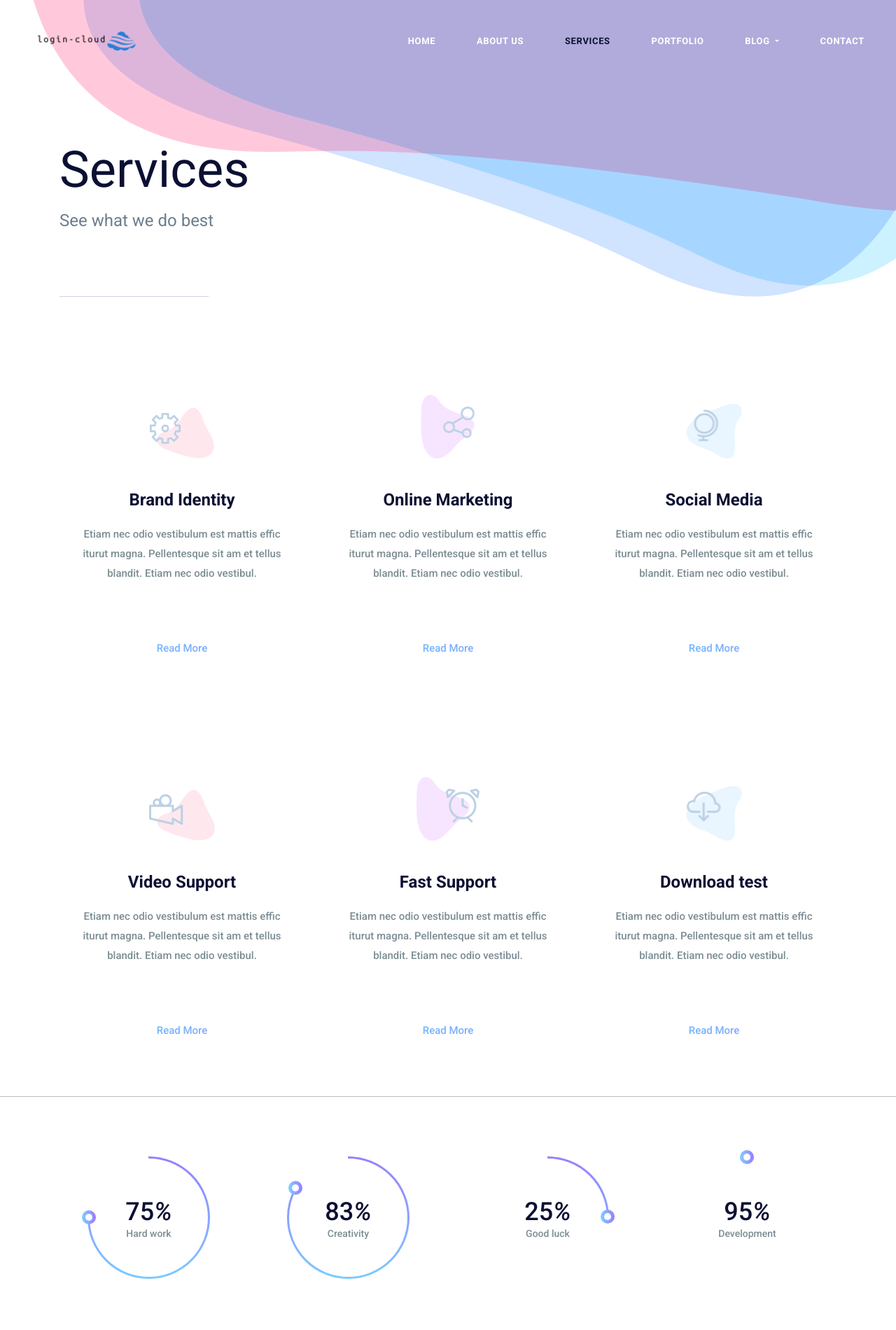
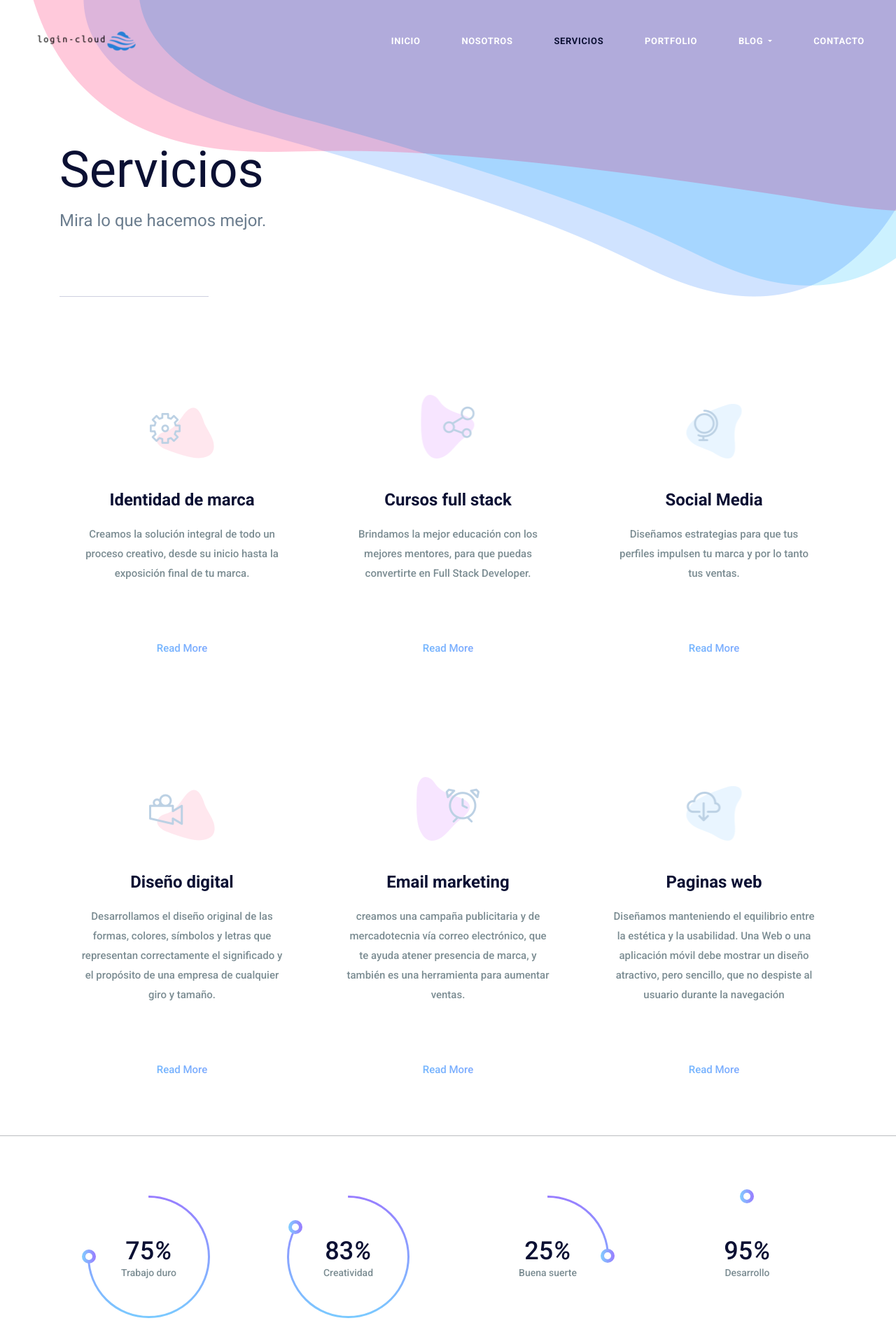
Before and after one commit to Miguel-Villeda-R/login-cloud-new, a plain HTML site: page service.html in a window 1280 px wide. Shown: the top 1900 px of the page at 70% size. Drawn offline with Linux system fonts and the light colour scheme.

Commit message:
update service

```diff
--- a/service.html
+++ b/service.html
@@ -7,7 +7,7 @@
 
         <link rel="icon" href="img/fav-icon.png" type="image/x-icon" />
         <!-- The above 3 meta tags *must* come first in the head; any other head content must come *after* these tags -->
-        <title>Sierra</title>
+        <title>login-cloud</title>
 
         <!-- Icon css link -->
         <link href="css/font-awesome.min.css" rel="stylesheet">
@@ -48,9 +48,9 @@
 
                 <div class="collapse navbar-collapse" id="navbarSupportedContent">
                     <ul class="navbar-nav">
-                        <li class="nav-item"><a class="nav-link" href="index.html">Home</a></li>
-                        <li class="nav-item"><a class="nav-link" href="about-us.html">About Us</a></li>
-                        <li class="nav-item active"><a class="nav-link" href="service.html">Services</a></li>
+                        <li class="nav-item"><a class="nav-link" href="index.html">Inicio</a></li>
+                        <li class="nav-item"><a class="nav-link" href="about-us.html">Nosotros</a></li>
+                        <li class="nav-item active"><a class="nav-link" href="service.html">Servicios</a></li>
                         <li class="nav-item"><a class="nav-link" href="portfolio.html">Portfolio</a></li>
                         <li class="nav-item dropdown submenu">
                             <a class="nav-link dropdown-toggle" href="#" id="navbarDropdown" role="button" data-toggle="dropdown" aria-haspopup="true" aria-expanded="false">
@@ -58,11 +58,11 @@
                             </a>
                             <ul class="dropdown-menu" aria-labelledby="navbarDropdown">
                                 <li class="nav-item"><a class="nav-link" href="blog.html">Blog</a></li>
-                                <li class="nav-item"><a class="nav-link" href="single-blog.html">Blog Details</a></li>
-                                <li class="nav-item"><a class="nav-link" href="elements.html">Elements</a></li>
+                                <li class="nav-item"><a class="nav-link" href="single-blog.html">Blog Detalles</a></li>
+                                <li class="nav-item"><a class="nav-link" href="elements.html">Elementos</a></li>
                             </ul>
                         </li>
-                        <li class="nav-item"><a class="nav-link" href="contact.html">Contact</a></li>
+                        <li class="nav-item"><a class="nav-link" href="contact.html">Contacto</a></li>
                     </ul>
                 </div>
             </nav>
@@ -73,8 +73,8 @@
         <section class="banner_area">
             <div class="container">
                 <div class="banner_inner_text">
-                    <h2>Services</h2>
-                    <p>See what we do best</p>
+                    <h2>Servicios</h2>
+                    <p>Mira lo que hacemos mejor.</p>
                 </div>
             </div>
         </section>
@@ -89,8 +89,8 @@
                             <div class="f_icon">
                                 <img src="img/icon/f-icon-1.png" alt="">
                             </div>
-                            <h4>Brand Identity</h4>
-                            <p>Etiam nec odio vestibulum est mattis effic iturut magna. Pellentesque sit am et tellus blandit. Etiam nec odio vestibul. </p>
+                            <h4>Identidad de marca</h4>
+                            <p>Creamos la solución integral de todo un proceso creativo, desde su inicio hasta la exposición final de tu marca.  </p>
                             <a class="more_btn" href="#">Read More</a>
                         </div>
                     </div>
@@ -99,8 +99,8 @@
                             <div class="f_icon">
                                 <img src="img/icon/f-icon-2.png" alt="">
                             </div>
-                            <h4>Online Marketing</h4>
-                            <p>Etiam nec odio vestibulum est mattis effic iturut magna. Pellentesque sit am et tellus blandit. Etiam nec odio vestibul. </p>
+                            <h4>Cursos full stack</h4>
+                            <p>Brindamos la mejor educación con los mejores mentores, para que puedas convertirte en Full Stack Developer.</p>
                             <a class="more_btn" href="#">Read More</a>
                         </div>
                     </div>
@@ -110,7 +110,7 @@
                                 <img src="img/icon/f-icon-3.png" alt="">
                             </div>
                             <h4>Social Media</h4>
-                            <p>Etiam nec odio vestibulum est mattis effic iturut magna. Pellentesque sit am et tellus blandit. Etiam nec odio vestibul. </p>
+                            <p>Diseñamos estrategias para que tus perfiles impulsen tu marca y por lo tanto tus ventas. </p>
                             <a class="more_btn" href="#">Read More</a>
                         </div>
                     </div>
@@ -119,8 +119,8 @@
                             <div class="f_icon">
                                 <img src="img/icon/f-icon-4.png" alt="">
                             </div>
-                            <h4>Video Support</h4>
-                            <p>Etiam nec odio vestibulum est mattis effic iturut magna. Pellentesque sit am et tellus blandit. Etiam nec odio vestibul. </p>
+                            <h4>Diseño digital</h4>
+                            <p>Desarrollamos el diseño original de las formas, colores, símbolos y letras que representan correctamente el significado y el propósito de una empresa de cualquier giro y tamaño.</p>
                             <a class="more_btn" href="#">Read More</a>
                         </div>
                     </div>
@@ -129,8 +129,8 @@
                             <div class="f_icon">
                                 <img src="img/icon/f-icon-5.png" alt="">
                             </div>
-                            <h4>Fast Support</h4>
-                            <p>Etiam nec odio vestibulum est mattis effic iturut magna. Pellentesque sit am et tellus blandit. Etiam nec odio vestibul. </p>
+                            <h4>Email marketing</h4>
+                            <p> creamos una campaña publicitaria y de mercadotecnia vía correo electrónico, que te ayuda atener presencia de marca, y también es una herramienta para aumentar ventas. </p>
                             <a class="more_btn" href="#">Read More</a>
                         </div>
                     </div>
@@ -139,8 +139,8 @@
                             <div class="f_icon">
                                 <img src="img/icon/f-icon-6.png" alt="">
                             </div>
-                            <h4>Download test</h4>
-                            <p>Etiam nec odio vestibulum est mattis effic iturut magna. Pellentesque sit am et tellus blandit. Etiam nec odio vestibul. </p>
+                            <h4>Paginas web</h4>
+                            <p>Diseñamos manteniendo el equilibrio entre la estética y la usabilidad. Una Web o una aplicación móvil debe mostrar un diseño atractivo, pero sencillo, que no despiste al usuario durante la navegación</p>
                             <a class="more_btn" href="#">Read More</a>
                         </div>
                     </div>
@@ -158,7 +158,7 @@
                             <div class="circle_progress_inner">
                                 <strong></strong>
                                 <span class="percentage"></span>
-                                <h4>Hard work</h4>
+                                <h4>Trabajo duro</h4>
                             </div>
                         </div>
                     </div>
@@ -167,7 +167,7 @@
                             <div class="circle_progress_inner">
                                 <strong></strong>
                                 <span class="percentage"></span>
-                                <h4>Creativity</h4>
+                                <h4>Creatividad</h4>
                             </div>
                         </div>
                     </div>
@@ -176,7 +176,7 @@
                             <div class="circle_progress_inner">
                                 <strong></strong>
                                 <span class="percentage"></span>
-                                <h4>Good luck</h4>
+                                <h4>Buena suerte</h4>
                             </div>
                         </div>
                     </div>
@@ -185,7 +185,7 @@
                             <div class="circle_progress_inner">
                                 <strong></strong>
                                 <span class="percentage"></span>
-                                <h4>Development</h4>
+                                <h4>Desarrollo</h4>
                             </div>
                         </div>
                     </div>
@@ -202,8 +202,8 @@
                         <div class="s_solution_item">
                             <div class="l_title">
                                 <img src="img/icon/title-icon.png" alt="">
-                                <h6>Discover the features</h6>
-                                <h2>Simple solutions for complicated times</h2>
+                                <h6>Descubre nuestras características</h6>
+                                <h2>Soluciones simples para tiempos complicados.</h2>
                             </div>
                             <p>Etiam nec odio vestibulum est mattis effic iturut magna. Pellentesque sit am et tellus blandit. Etiam nec odio vestibul.Cras ex mauris, ornare eget pretium sit amet, dignissim et turpis. Nunc nec maximus dui, vel suscipit dolor. Donec elementum velit a orci facilisis rutrum. Nam convallis vel erat id dictum. Sed ut risus in orci convallis viverra a eget nisi. Aenean pellentesque elit vitae eros dignissim ultrices. </p>
                             <div id="accordion" role="tablist" class="solution_collaps">
@@ -272,13 +272,13 @@
                         <div class="col-lg-4 col-sm-6">
                             <aside class="f_widget f_about_widget">
                                 <img src="img/footer-logo.png" alt="">
-                                <p>Cras ex mauris, ornare eget pretium sit amet, dignissim et turpis. Nunc nec maximus dui, vel suscipit dolor. Donec elementum velit a orci facilisis rutrum.</p>
+                                <p>Conoce parte de nosotros por que somos una familia que esta para ser parte de ti.</p>
                             </aside>
                         </div>
                         <div class="col-lg-4 col-sm-6">
                             <aside class="f_widget f_insta_widget">
                                 <div class="f_title">
-                                    <h3>Instagram</h3>
+                                    <h3>Facebook</h3>
                                 </div>
                                 <ul>
                                     <li><a href="#"><img src="img/instagram/ins-1.jpg" alt=""></a></li>
@@ -295,12 +295,12 @@
                         <div class="col-lg-4 col-sm-6">
                             <aside class="f_widget f_subs_widget">
                                 <div class="f_title">
-                                    <h3>Subscribe to newsletter</h3>
+                                    <h3>Suscríbete al boletín</h3>
                                 </div>
                                 <div class="input-group">
-                                    <input type="text" class="form-control" placeholder="Your e-mail address here" aria-label="Your e-mail address here">
+                                    <input type="text" class="form-control" placeholder="e-mail" aria-label="Your e-mail address here">
                                     <span class="input-group-btn">
-                                        <button class="btn btn-secondary submit_btn" type="button">Subscribe</button>
+                                        <button class="btn btn-secondary submit_btn" type="button">Suscribete</button>
                                     </span>
                                 </div>
                             </aside>
@@ -312,7 +312,7 @@
                 <div class="container">
                     <div class="float-sm-left">
                         <h5><!-- Link back to Colorlib can't be removed. Template is licensed under CC BY 3.0. -->
-Copyright &copy;<script>document.write(new Date().getFullYear());</script> All rights reserved | This template is made with <i class="fa fa-heart-o" aria-hidden="true"></i> by <a href="https://colorlib.com" target="_blank">Colorlib</a>
+Copyright &copy;<script>document.write(new Date().getFullYear());</script> All rights reserved | Desing</i> by <a href="" target="_blank">login-cloud</a>
 <!-- Link back to Colorlib can't be removed. Template is licensed under CC BY 3.0. --></h5>
                     </div>
                     <div class="float-sm-right">
```
